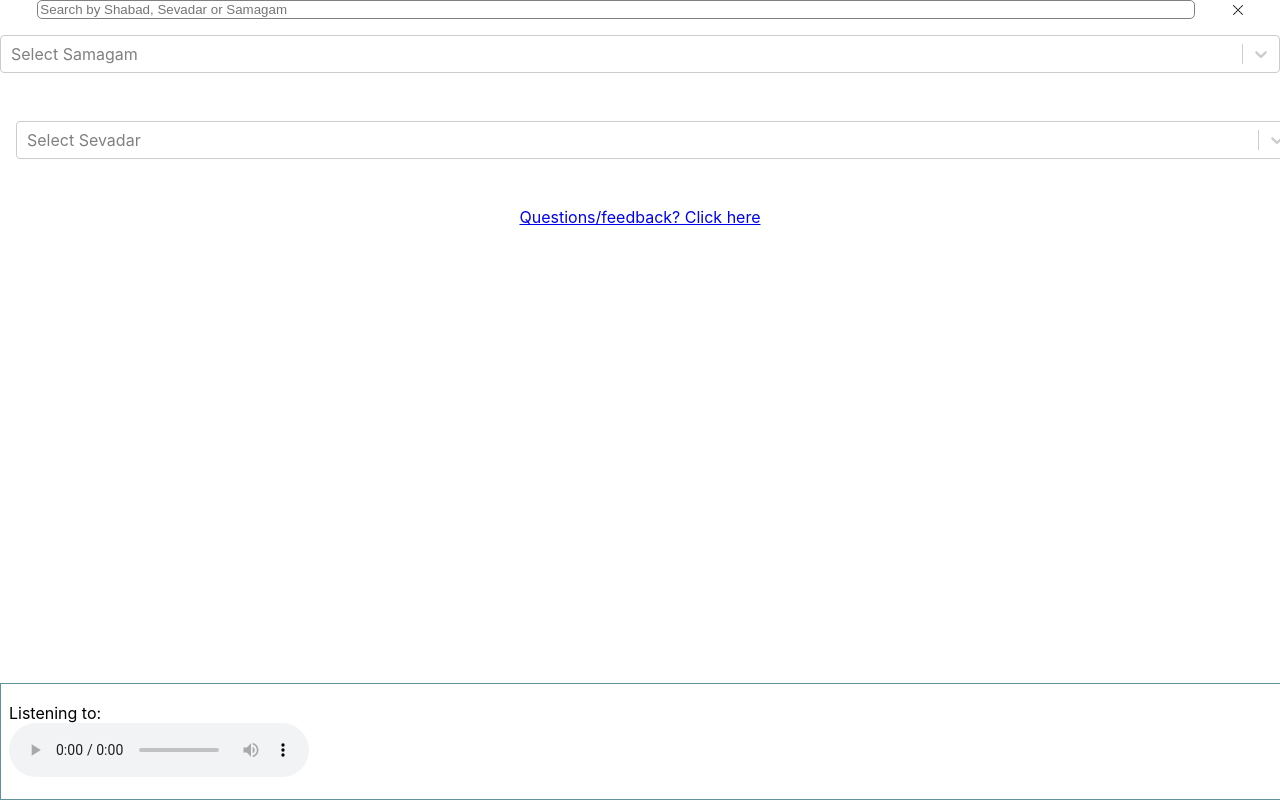
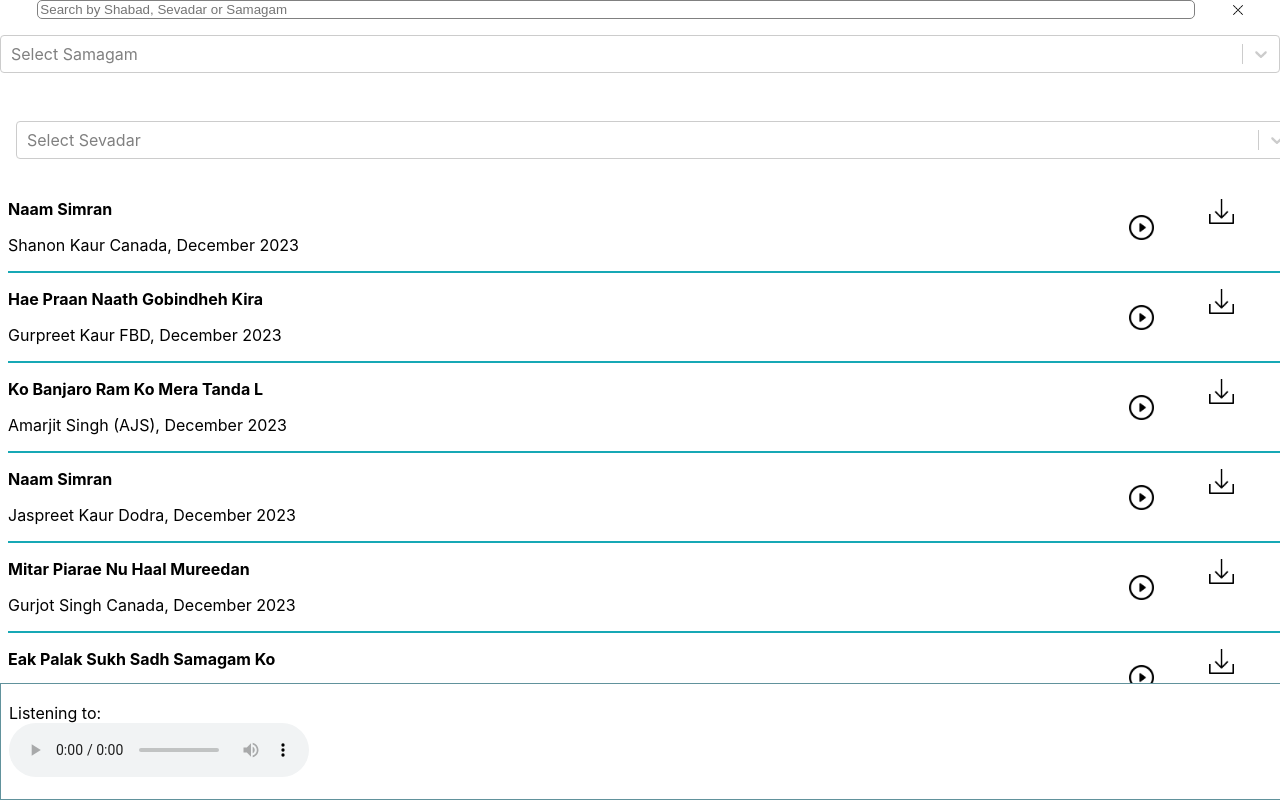
Before and after one commit to isupreetk/kirtan-app, a React (Create React App) app: page / in a window 1280 px wide. Shown: the top 801 px of the page. Built offline with nearby package versions, Linux system fonts and the light colour scheme.

Commit message:
KirtanList component completed

```diff
--- /dev/null
+++ b/src/components/KirtanList/KirtanList.tsx
@@ -0,0 +1,158 @@
+import "./KirtanList.scss";
+import { Row } from "react-bootstrap";
+import PlayIcon from "../../assets/images/play-icon.png";
+import PauseIcon from "../../assets/images/pause-icon.png";
+import DownloadIcon from "../../assets/images/download-icon.png";
+import {Kirtans} from "../../models/KirtansInterface";
+
+interface KirtanListProps {
+    searchTerm : string;
+    displayKirtans : Kirtans[];
+    isLoading : boolean;
+    error : null;
+    albumFilter : string[];
+    setAlbumFilter : (albumFilter : string[]) => void;
+    artistFilter : string[];
+    setArtistFilter : (artistFilter : string[]) => void;
+    allAlbums : readonly ({ label: string; value: string; })[];
+    allArtists : readonly ({ label: string; value: string; })[];
+    handleAlbumFilter : (event: readonly { label: string; value: string; }[]) => void;
+    handleArtistFilter : (event: readonly { label: string; value: string; }[]) => void;
+    selectedKirtan : Kirtans | never[];
+    setSelectedKirtan : (kirtan : Kirtans | never[]) => void;
+    play : boolean;
+    setPlay : (play : boolean) => void;
+    togglePlay : (selectedKirtan : Kirtans) => void;
+}
+
+
+const KirtanList : React.FC<KirtanListProps> = ({
+  searchTerm,
+  displayKirtans,
+  isLoading,
+  error,
+  albumFilter,
+  setAlbumFilter,
+  artistFilter,
+  setArtistFilter,
+  allAlbums,
+  allArtists,
+  handleAlbumFilter,
+  handleArtistFilter,
+  selectedKirtan,
+  setSelectedKirtan,
+  play,
+  setPlay,
+  togglePlay,
+}) => {
+  if (isLoading) {
+    return <h2>...Loading</h2>;
+  }
+
+  const handleKirtanClick = (kirtan : Kirtans) : void => {
+    if (selectedKirtan === kirtan) {
+      let player = document.getElementById("audio") as HTMLAudioElement;
+      play === true ? player.pause() : player.play();
+    } else {
+      setSelectedKirtan(kirtan);
+    }
+  };
+
+  const downloadFile = (url : string, filename : string) : void => {
+    fetch(url)
+      .then((response) => response.blob())
+      .then((blob) => {
+        const blobUrl = window.URL.createObjectURL(new Blob([blob]));
+        const link = document.createElement("a");
+        link.href = blobUrl;
+        link.setAttribute("download", filename);
+        document.body.appendChild(link);
+        link.click();
+        link.parentNode?.removeChild(link);
+      });
+  }
+
+  return (
+    <section className="kirtan-list__container">
+      {displayKirtans.map((kirtan : Kirtans) => {
+        if (!kirtan.hTitle) kirtan.hTitle = kirtan.Title;
+        if (!kirtan.hSevadar) kirtan.hSevadar = kirtan.Sevadar;
+        if (!kirtan.hAlbum) kirtan.hAlbum = kirtan.Album;
+        return (
+          <Row key={kirtan.aid}>
+            <div className="kirtan-list-item">
+              <div className="kirtan-list-item__wrapper">
+                <div className="kirtan-list-item__container1">
+                  <div className="kirtan-list-item__avatar">
+                    {kirtan.Sevadar.charAt(0).toUpperCase()}
+                  </div>
+                </div>
+                <div
+                  className="kirtan-list-item__container2"
+                  onClick={() => handleKirtanClick(kirtan)}
+                >
+                  <p
+                    className="kirtan-list-item__title"
+                    dangerouslySetInnerHTML={{
+                      __html: kirtan.hTitle,
+                    }}
+                  />
+                  <p className="kirtan-list-item__details">
+                    <span
+                      dangerouslySetInnerHTML={{
+                        __html: kirtan.hSevadar,
+                      }}
+                    />
+                    <span>, </span>
+                    <span
+                      dangerouslySetInnerHTML={{
+                        __html: kirtan.hAlbum,
+                      }}
+                    />
+                  </p>
+                </div>
+              </div>
+              <div className="kirtan-list-item__container3">
+                {play !== true || selectedKirtan !== kirtan ? (
+                  <p onClick={() => handleKirtanClick(kirtan)}>
+                    <img
+                      src={PlayIcon}
+                      alt="play button"
+                      className="button button__play"
+                    />
+                  </p>
+                ) : (
+                  <p onClick={() => handleKirtanClick(kirtan)}>
+                    <img
+                      src={PauseIcon}
+                      alt="pause button"
+                      className="button button__pause"
+                    />
+                  </p>
+                )}
+                <a
+                  href={kirtan.cdnpath}
+                  download={kirtan.filename}
+                  type="application/octet-stream"
+                //   disposition="attachment"
+                  target="_blank"
+                  rel="noreferrer noopener"
+                  data-downloadurl={`application/octet-stream:${kirtan.filename}:blob:${kirtan.cdnpath}`}
+                  onClick={() => downloadFile(kirtan.cdnpath, kirtan.filename)}
+                >
+                  <img
+                    src={DownloadIcon}
+                    alt="download button"
+                    className="button button__download"
+                  />
+                </a>
+              </div>
+            </div>
+          </Row>
+        );
+      })}
+    </section>
+  );
+}
+
+export default KirtanList;
--- a/src/pages/HomePage/HomePage.tsx
+++ b/src/pages/HomePage/HomePage.tsx
@@ -6,7 +6,7 @@ import toPascalCase from "../../utils";
 import kirtansData from "../../assets/data/kirtanDataSet.json";
 import SearchBar from "../../components/SearchBar/SearchBar";
 import Filters from "../../components/Filters/Filters";
-// import KirtanList from "../../components/KirtanList/KirtanList";
+import KirtanList from "../../components/KirtanList/KirtanList";
 import AudioPlayer from "../../components/AudioPlayer/AudioPlayer";
 // import PaginationComponent from "../../components/Pagination/Pagination";
 import GoogleForm from "../../components/GoogleForm/GoogleForm";
@@ -111,7 +111,7 @@ const HomePage : React.FC = () => {
   let [artistFilter, setArtistFilter] = useState<string[]>(urlArtist ? urlArtist.split(",") : []);
   let [currentPage, setCurrentPage] = useState<number>(1);
   let [currentKirtans, setCurrentKirtans] = useState<Kirtans[]>([]);
-  let [selectedKirtan, setSelectedKirtan] = useState([]);
+  let [selectedKirtan, setSelectedKirtan] = useState<Kirtans | never[]>([]);
   let [play, setPlay] = useState<boolean>(false);
   let [isLoading] = useState<boolean>(false);
   let [error] = useState(null);
@@ -161,18 +161,17 @@ const HomePage : React.FC = () => {
   //   setCurrentPage(pageNumber);
   // };
 
-  // TODO - once KirtanList component is introduced
-  // const togglePlay = (selectedKirtan) => {
-  //   let playImageEl = document.getElementById(`play${selectedKirtan.aid}`);
-  //   let pauseImageEl = document.getElementById(`pause${selectedKirtan.aid}`);
-  //   if (playImageEl.classList.value.includes("button__hidden")) {
-  //     playImageEl.classList.remove("button__hidden");
-  //     pauseImageEl.classList.add("button__hidden");
-  //   } else if (pauseImageEl.classList.value.includes("button__hidden")) {
-  //     pauseImageEl.classList.remove("button__hidden");
-  //     playImageEl.classList.add("button__hidden");
-  //   }
-  // };
+  const togglePlay = (selectedKirtan : Kirtans) : void  => {
+    let playImageEl : HTMLElement | null = document.getElementById(`play${selectedKirtan.aid}`);
+    let pauseImageEl : HTMLElement | null = document.getElementById(`pause${selectedKirtan.aid}`);
+    if (playImageEl?.classList.value.includes("button__hidden")) {
+      playImageEl?.classList.remove("button__hidden");
+      pauseImageEl?.classList.add("button__hidden");
+    } else if (pauseImageEl?.classList.value.includes("button__hidden")) {
+      pauseImageEl?.classList.remove("button__hidden");
+      playImageEl?.classList.add("button__hidden");
+    }
+  };
 
   const getPossibleCombinations = (searchTerm : string) : string[][] => {
     let searchArray : string[] = searchTerm.split(" ");
@@ -344,7 +343,6 @@ const HomePage : React.FC = () => {
     return artistFilteredKirtans;
   }
 
-  // TODO - google error
   useEffect(() => {
     setDisplayKirtans(
       getResultKirtans(kirtans, searchTerm, albumFilter, artistFilter)
@@ -352,35 +350,35 @@ const HomePage : React.FC = () => {
     // eslint-disable-next-line
   }, [searchTerm, albumFilter, artistFilter]);
 
-  // TODO
-  // useEffect(
-  //   () => {
-  //     // Get Current Kirtans
-  //     let indexOfLastKirtan = currentPage * entriesPerPage;
-  //     let indexOfFirstKirtan = indexOfLastKirtan - entriesPerPage;
-  //     setCurrentKirtans(
-  //       displayKirtans.slice(indexOfFirstKirtan, indexOfLastKirtan)
-  //     );
-  //     setTotalKirtans(displayKirtans.length);
-  //   },
-  //   // eslint-disable-next-line
-  //   [displayKirtans, currentPage]
-  // );
+  useEffect(
+    () => {
+      // Get Current Kirtans
+      let indexOfLastKirtan : number = currentPage * entriesPerPage;
+      let indexOfFirstKirtan : number = indexOfLastKirtan - entriesPerPage;
+      setCurrentKirtans(
+        displayKirtans.slice(indexOfFirstKirtan, indexOfLastKirtan)
+      );
+      setTotalKirtans(displayKirtans.length);
+    },
+    // eslint-disable-next-line
+    [displayKirtans, currentPage]
+  );
 
-  // useEffect(() => {
-  //   kirtans.forEach((kirtan) => {
-  //     if (allAlbums.includes(kirtan.Album)) {
-  //     } else if (allArtists.includes(kirtan.Sevadar)) {
-  //     } else {
-  //       allAlbums.push(kirtan.Album);
-  //       allArtists.push(kirtan.Sevadar);
-  //     }
-  //   });
-  //   setAllAlbums(allAlbums);
-  //   setAllArtists(allArtists);
-  //   // eslint-disable-next-line
-  // }, [kirtans]);
-
+  useEffect(() => {
+    kirtans.forEach((kirtan) => {
+      // if (allAlbums.includes(kirtan.Album)) {
+        if (allAlbums.some(album => album.label === kirtan.Album)) {
+      // } else if (allArtists.includes(kirtan.Sevadar)) {
+      } else if (allArtists.some(artist => artist.label === kirtan.Sevadar)) {
+      } else {
+        allAlbums.push({ label: kirtan.Album, value: kirtan.Album });
+        allArtists.push({ label: kirtan.Sevadar, value: kirtan.Sevadar });
+      }
+    });
+    setAllAlbums(allAlbums);
+    setAllArtists(allArtists);
+    // eslint-disable-next-line
+  }, [kirtans]);
 
   return (
     <>
@@ -403,7 +401,7 @@ const HomePage : React.FC = () => {
           urlArtist={urlArtist}
         />
         <Row>
-          {/* <KirtanList
+          <KirtanList
             searchTerm={searchTerm}
             displayKirtans={currentKirtans}
             isLoading={isLoading}
@@ -421,7 +419,7 @@ const HomePage : React.FC = () => {
             play={play}
             setPlay={setPlay}
             togglePlay={togglePlay}
-          /> */}
+          />
         </Row>
         <AudioPlayer
           // selectedKirtan={selectedKirtan}
--- /dev/null
+++ b/src/styles/partials/_mixins.scss
@@ -0,0 +1,19 @@
+@use 'variables' as *;
+
+@mixin mobile {
+    @media screen and (max-width: ($tablet-breakpoint - 1)) {
+        @content;
+    }
+}
+
+@mixin tablet {
+    @media screen and (min-width: $tablet-breakpoint) {
+        @content;
+    }
+}
+
+@mixin desktop {
+    @media screen and (min-width: $desktop-breakpoint) {
+        @content;
+    }
+}
--- /dev/null
+++ b/src/styles/partials/_variables.scss
@@ -0,0 +1,3 @@
+$mobile-breakpoint: 320px;
+$tablet-breakpoint: 768px;
+$desktop-breakpoint: 1280px;
```
